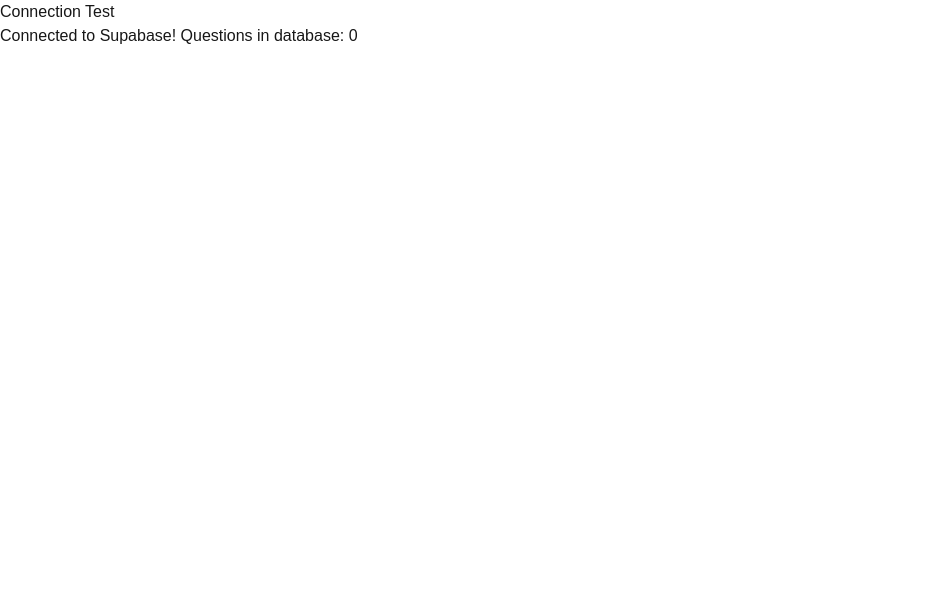
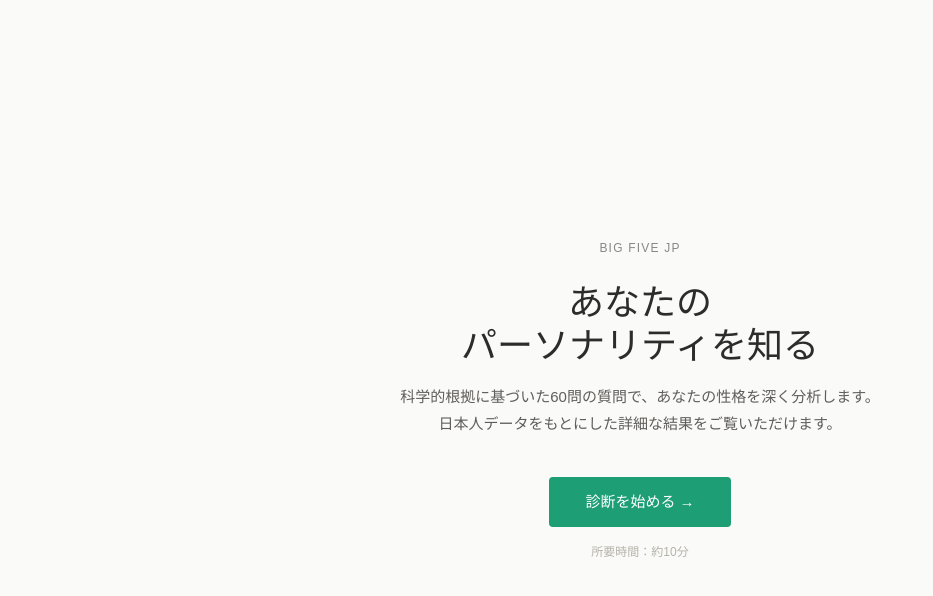
Before and after one commit to tyki-jones/bigfive-jp, a Next.js app: page / in a window 1280 px wide. Shown: the top 596 px of the page, without its empty margins (0-933 px from the left). Built offline with nearby package versions, Linux system fonts and the light colour scheme; no server answers; the database is empty.

Commit message:
add landing page - phase 1 complete

```diff
--- a/app/page.tsx
+++ b/app/page.tsx
@@ -1,16 +1,37 @@
-import { supabase } from './lib/supabase'
+import Link from 'next/link'
 
-export default async function Home() {
-  const { data, error } = await supabase.from('questions').select('*')
-
+export default function Home() {
   return (
-    <main>
-      <h1>Connection Test</h1>
-      {error ? (
-        <p>Error: {error.message}</p>
-      ) : (
-        <p>Connected to Supabase! Questions in database: {data?.length ?? 0}</p>
-      )}
+    <main style={{ minHeight: '100vh', background: '#FAFAF8', display: 'flex', flexDirection: 'column', alignItems: 'center', justifyContent: 'center', padding: '20px' }}>
+      <div style={{ maxWidth: '480px', width: '100%', textAlign: 'center' }}>
+        <p style={{ fontSize: '12px', letterSpacing: '0.1em', color: '#888', marginBottom: '24px' }}>
+          BIG FIVE JP
+        </p>
+        <h1 style={{ fontSize: '36px', fontWeight: '500', color: '#2C2C2A', lineHeight: '1.2', marginBottom: '16px' }}>
+          あなたの<br />パーソナリティを知る
+        </h1>
+        <p style={{ fontSize: '15px', color: '#5F5E5A', lineHeight: '1.8', marginBottom: '40px' }}>
+          科学的根拠に基づいた60問の質問で、あなたの性格を深く分析します。日本人データをもとにした詳細な結果をご覧いただけます。
+        </p>
+        <Link
+          href="/survey"
+          style={{
+            display: 'inline-block',
+            padding: '14px 36px',
+            background: '#1D9E75',
+            color: '#fff',
+            borderRadius: '4px',
+            fontSize: '15px',
+            fontWeight: '500',
+            textDecoration: 'none',
+          }}
+        >
+          診断を始める →
+        </Link>
+        <p style={{ fontSize: '12px', color: '#B4B2A9', marginTop: '16px' }}>
+          所要時間：約10分
+        </p>
+      </div>
     </main>
   )
 }
```
